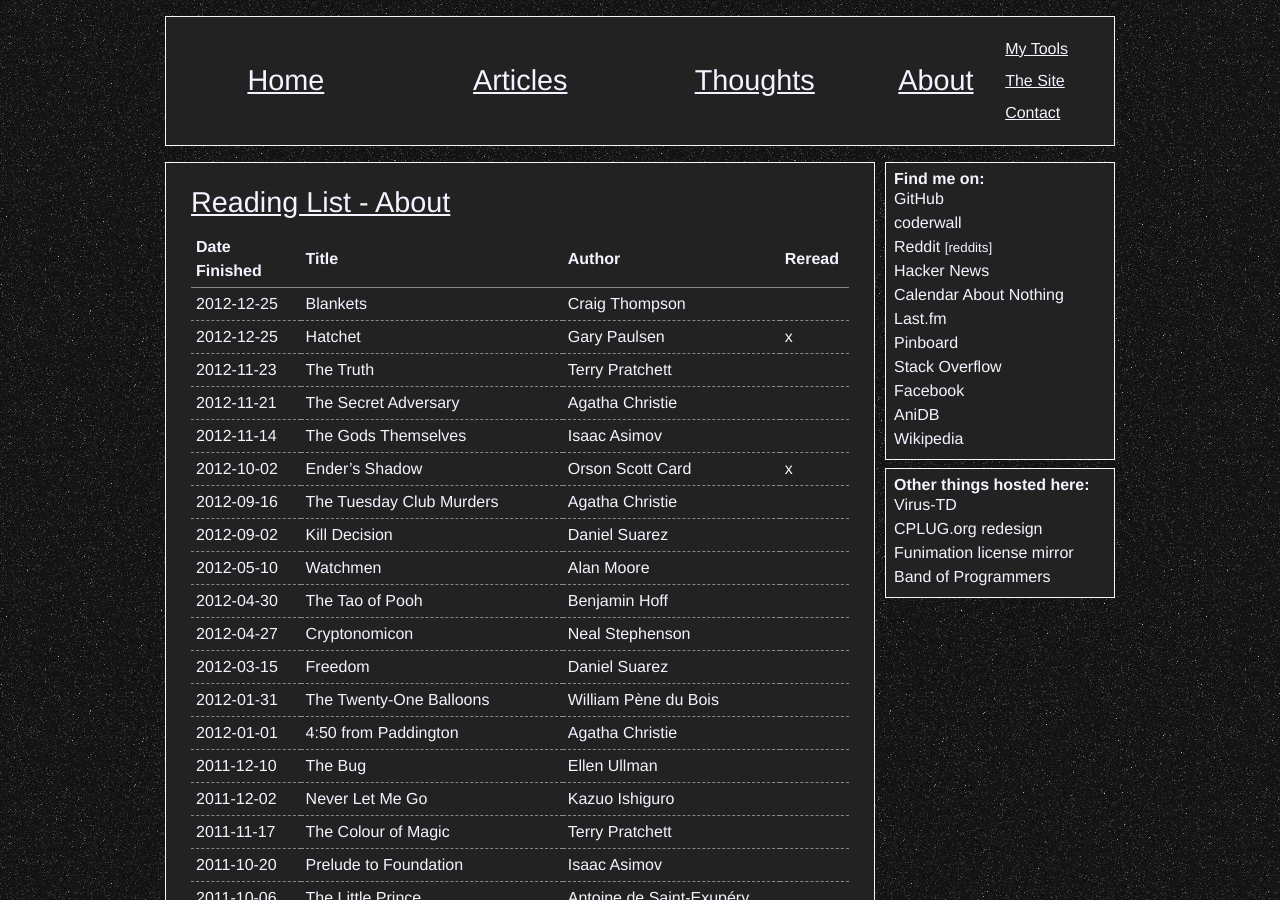
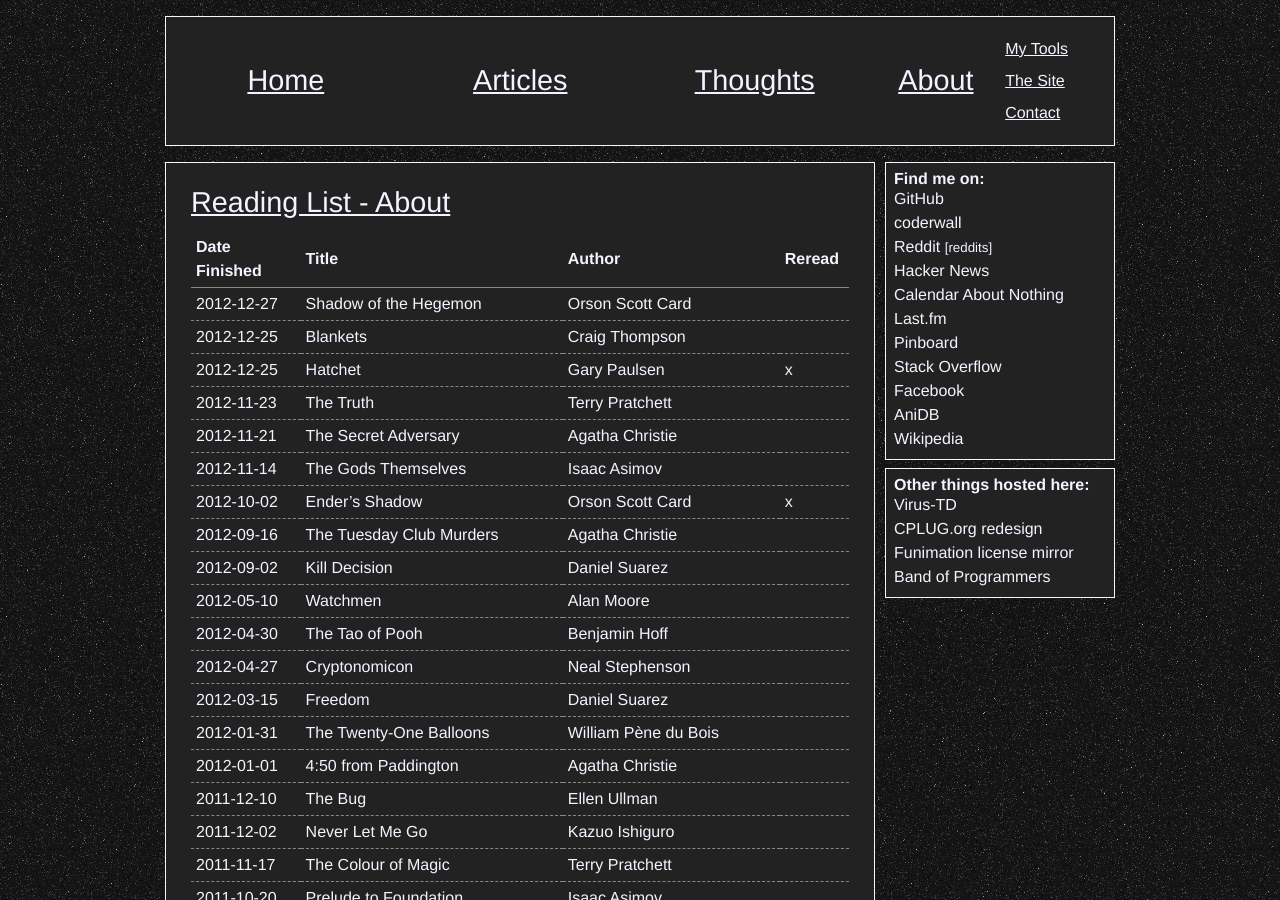
Before and after one commit to xiongchiamiov/xiongchiamiov.github.com, a Jekyll site: the page built from about/reading-list.md, in a window 1280 px wide and 900 px high. Built offline with Jekyll 4.4.1, drawn with Linux system fonts in a browser that asks for light colours; Markdown is read by kramdown in place of the engine named in the settings; comment, search, counter and statistics services are not loaded.

Commit message:
Update about/reading-list.md

```diff
--- a/about/reading-list.md
+++ b/about/reading-list.md
@@ -5,6 +5,7 @@ title: Reading List - About
 
 Date Finished | Title                       | Author                            | Reread
 ------------- | --------------------------- | --------------------------------- | --------
+  2012-12-27  | Shadow of the Hegemon       | Orson Scott Card                  |
   2012-12-25  | Blankets                    | Craig Thompson                    |
   2012-12-25  | Hatchet                     | Gary Paulsen                      | x
   2012-11-23  | The Truth                   | Terry Pratchett                   |
```
